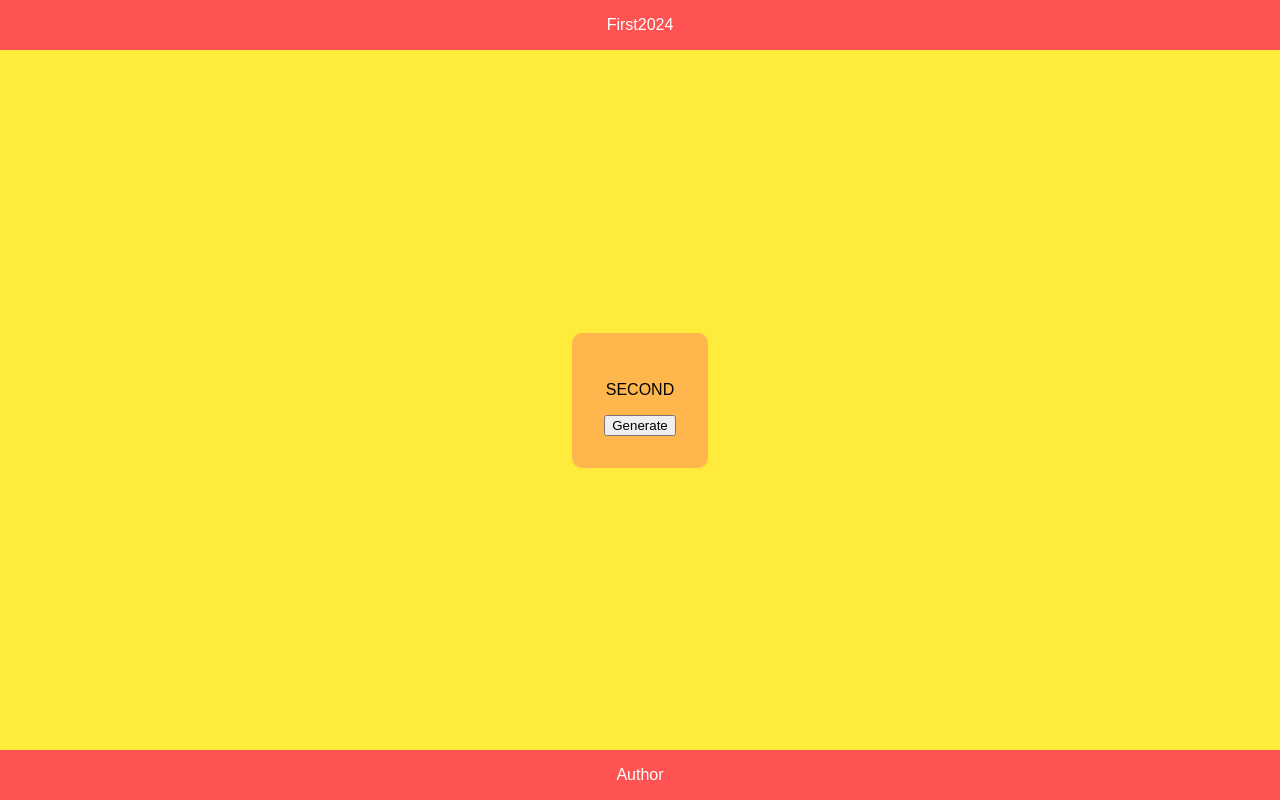
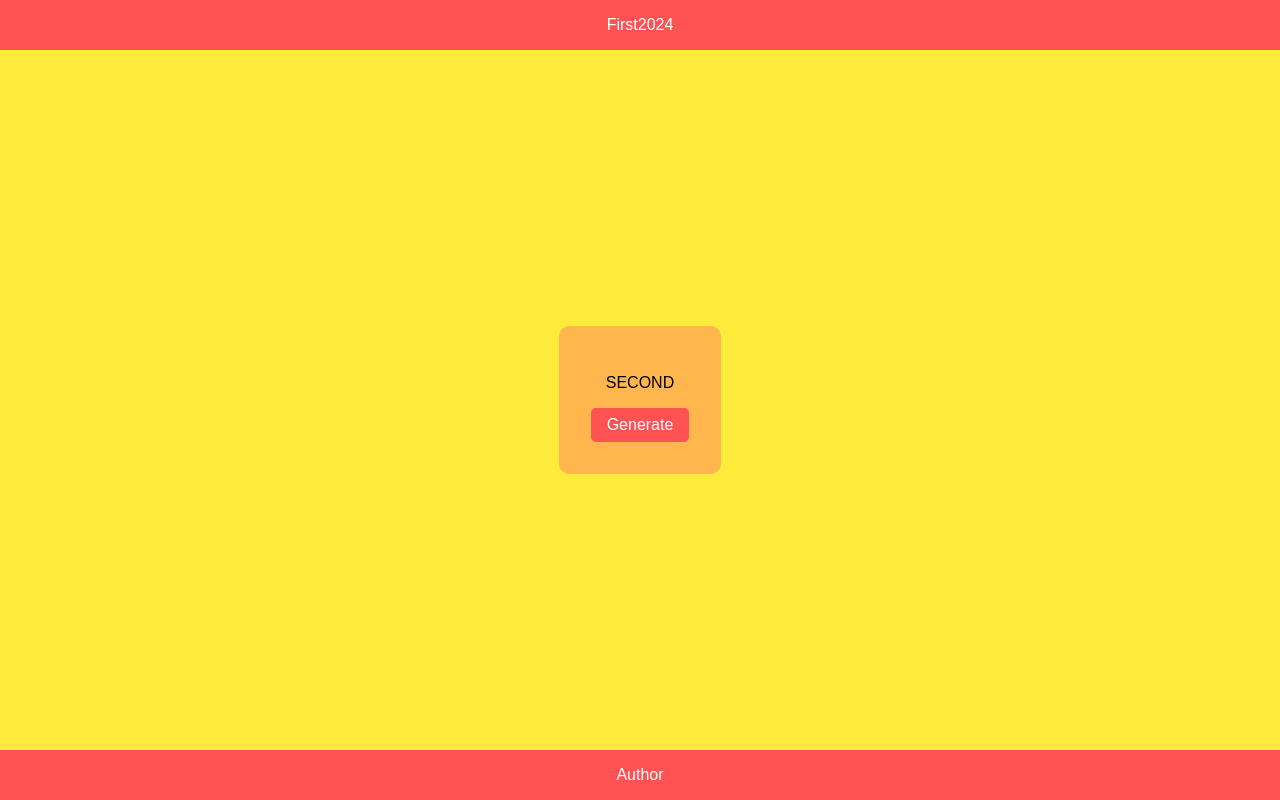
Before and after one commit to RedionCara/joke-generator, a plain HTML site: page index.html in a window 1280 px wide. Drawn offline with Linux system fonts and the light colour scheme.

Commit message:
Added style for generate button

```diff
--- a/index.html
+++ b/index.html
@@ -11,7 +11,7 @@
         <header>First2024</header>
         <div class="joke-box">
             <p id="joke">SECOND</p>
-            <button id="get-joke-btn" >Generate</button>
+            <button id="get-joke-btn"  class="generate-btn">Generate</button>
         </div>
         <footer>Author</footer>
     </div>
--- a/style.css
+++ b/style.css
@@ -34,7 +34,7 @@ header, footer {
     margin-bottom: 1rem;
 }
 
-#generate-btn {
+.generate-btn {
     background-color: #ff5252;
     color: white;
     border: none;
```
